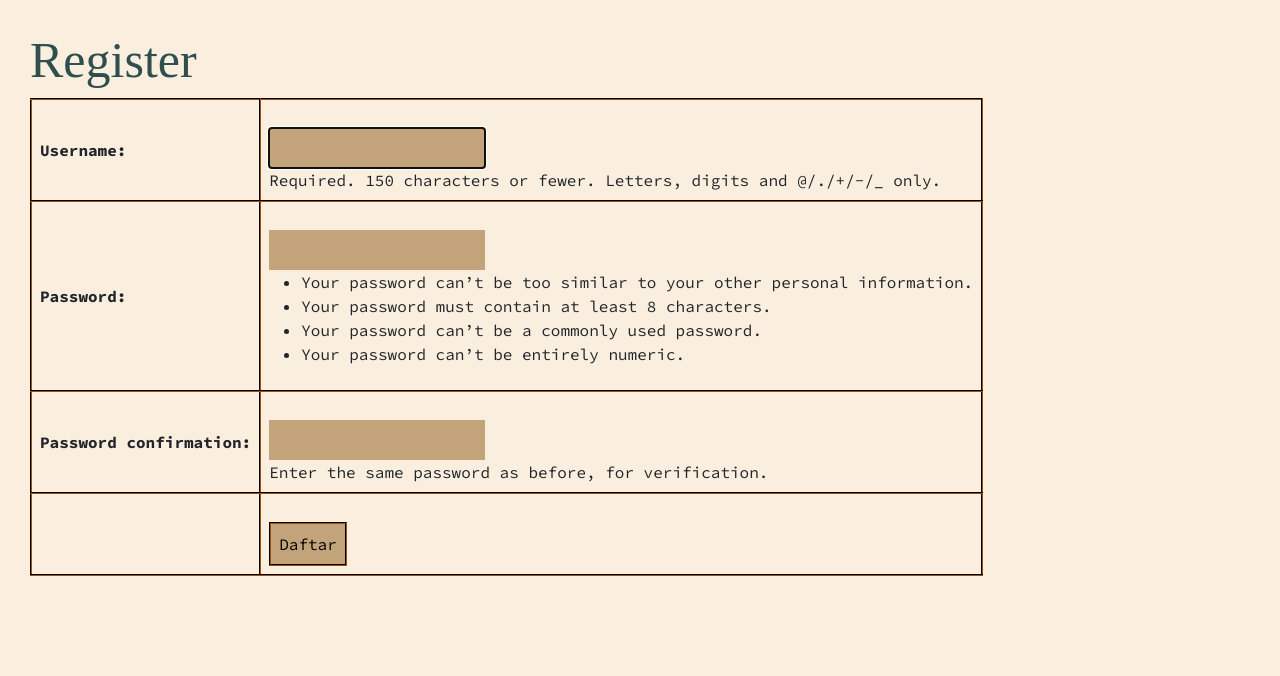
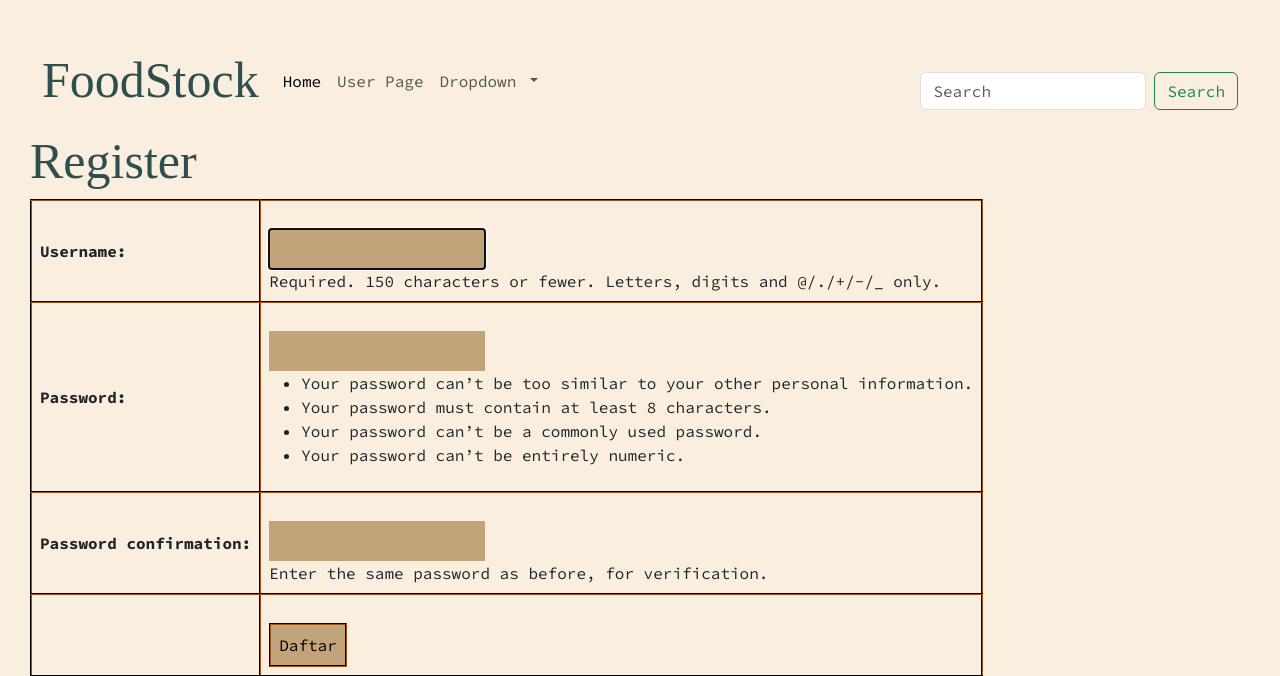
Before and after one commit to striveries/foodstock, a Django app: page /register/ in a window 1280 px wide. Shown: the top 676 px of the page. Run offline with Django 4.2, Linux system fonts and the light colour scheme; some web fonts are replaced.

Commit message:
tugas 5 final

```diff
--- a/main/urls.py
+++ b/main/urls.py
@@ -1,6 +1,6 @@
 from django.urls import path
 from main.views import show_main, create_item, show_xml, show_json, show_xml_by_id, show_json_by_id, register, login_user, logout_user
-from main.views import add_item, reduce_item, delete_item
+from main.views import add_item, reduce_item, delete_item, edit_item, user_page
 
 app_name = 'main'
 
@@ -17,4 +17,6 @@ urlpatterns = [
     path('add_item/<int:id>/', add_item, name='add_item'),
     path('reduce_item/<int:id>/', reduce_item, name='reduce_item'),
     path('delete_item/<int:id>/', delete_item, name='delete_item'),
+    path('edit-item/<int:id>', edit_item, name='edit_item'),
+    path('user-page/', user_page, name='user_page'),
     ]
--- a/main/views.py
+++ b/main/views.py
@@ -34,6 +34,15 @@ def show_main(request):
 
     return render(request, "main.html", context)
 
+def user_page(request):
+    items = Items.objects.filter(user=request.user)
+    context = {
+        'name': request.user.username,
+        'class': 'PBP C',
+    }
+
+    return render(request, "user_page.html", context)
+
 def create_item(request):
     form = ItemForm(request.POST or None)
 
@@ -45,6 +54,7 @@ def create_item(request):
 
     context = {'form': form}
     return render(request, "create_item.html", context)
+
 
 def show_xml(request):
     data = Items.objects.all()
@@ -121,3 +131,18 @@ def delete_item(request, id):
     item.delete()
     # Kembali ke halaman awal
     return HttpResponseRedirect(reverse('main:show_main'))
+
+def edit_item(request, id):
+    # Get product berdasarkan ID
+    item = Items.objects.get(pk = id)
+
+    # Set product sebagai instance dari form
+    form = ItemForm(request.POST or None, instance=item)
+
+    if form.is_valid() and request.method == "POST":
+        # Simpan form dan kembali ke halaman awal
+        form.save()
+        return HttpResponseRedirect(reverse('main:show_main'))
+
+    context = {'form': form}
+    return render(request, "edit_item.html", context)
--- a/templates/base.html
+++ b/templates/base.html
@@ -2,11 +2,10 @@
 <!DOCTYPE html>
 <html lang="en">
     <head>
+        {% block meta %}
         <meta charset="UTF-8" />
-        <meta
-            name="viewport"
-            content="width=device-width, initial-scale=1.0"
-        />
+        <meta name="viewport" content="width=device-width, initial-scale=1">
+        {% endblock meta %}
         <link rel="preconnect" href="https://fonts.googleapis.com">
         <link rel="preconnect" href="https://fonts.gstatic.com" crossorigin>
         <link href="https://fonts.googleapis.com/css2?family=Source+Code+Pro:ital,wght@0,300;0,400;0,700;1,300;1,400;1,700&display=swap" rel="stylesheet">
@@ -96,15 +95,54 @@
                 color: rgb(195, 163, 121);
                 border: 2px groove rgb(195, 163, 121);
             }
+            .navbar{
+                background-color:rgb(250, 239, 223);
+            }
+            .navbar-brand {
+                color: darkslategrey;
+                font-family: Franchise;
+                font-size: 50px;
+            }
 
         </style>
 
 
-        {% block meta %}
-        {% endblock meta %}
     </head>
 
     <body>
+        <nav class="navbar navbar-expand-lg">
+            <div class="container-fluid">
+              <a class="navbar-brand" href="#">FoodStock</a>
+              <button class="navbar-toggler" type="button" data-bs-toggle="collapse" data-bs-target="#navbarSupportedContent" aria-controls="navbarSupportedContent" aria-expanded="false" aria-label="Toggle navigation">
+                <span class="navbar-toggler-icon"></span>
+              </button>
+              <div class="collapse navbar-collapse" id="navbarSupportedContent">
+                <ul class="navbar-nav me-auto mb-2 mb-lg-0">
+                  <li class="nav-item">
+                    <a class="nav-link active" aria-current="page" href="#">Home</a>
+                  </li>
+                  <li class="nav-item">
+                    <a class="nav-link" href="user-page/">User Page</a>
+                  </li>
+                  <li class="nav-item dropdown">
+                    <a class="nav-link dropdown-toggle" href="#" role="button" data-bs-toggle="dropdown" aria-expanded="false">
+                      Dropdown
+                    </a>
+                    <ul class="dropdown-menu">
+                      <li><a class="dropdown-item" href="#">Action</a></li>
+                      <li><a class="dropdown-item" href="#">Another action</a></li>
+                      <li><hr class="dropdown-divider"></li>
+                      <li><a class="dropdown-item" href="#">Something else here</a></li>
+                    </ul>
+                  </li>
+                </ul>
+                <form class="d-flex" role="search">
+                  <input class="form-control me-2" type="search" placeholder="Search" aria-label="Search">
+                  <button class="btn btn-outline-success" type="submit">Search</button>
+                </form>
+              </div>
+            </div>
+          </nav>
         {% block content %}
         {% endblock content %}
     </body>
```
Also changed, not shown: main/templates/edit_item.html (added, +22 -0 lines), main/templates/main.html (+5 -3 lines), main/templates/user_page.html (added, +16 -0 lines), README.md.
